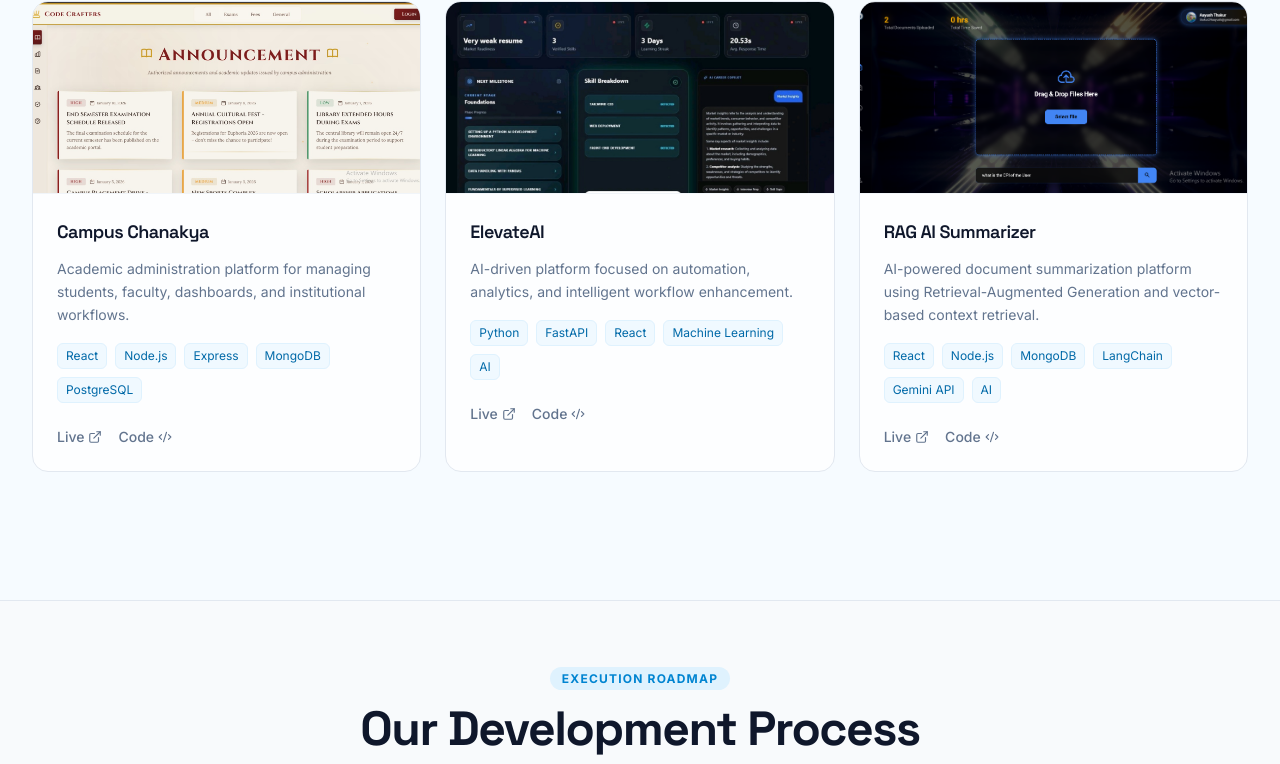
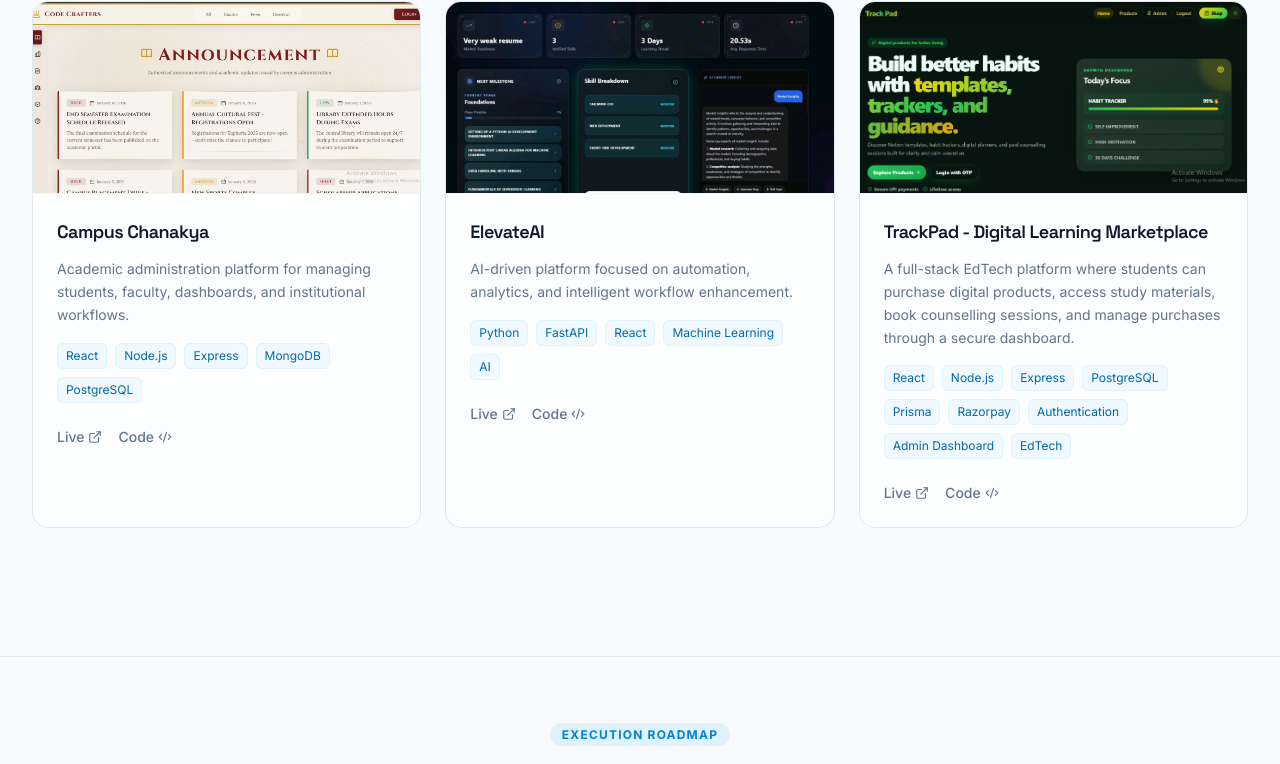
Before and after one commit to Aayush20253534/SkyLine-Web-Co., a React (Vite) app in the folder client/: page / in a window 1280 px wide. Shown: the part 1776-2540 px from the top of the page. Built offline with nearby package versions, Linux system fonts and the light colour scheme.

Commit message:
portfolio changes

```diff
--- a/client/src/components/sections/FeaturedProjects.jsx
+++ b/client/src/components/sections/FeaturedProjects.jsx
@@ -3,7 +3,7 @@ import { useTheme } from "../../context/ThemeContext";
 
 import img1 from "../../assets/1.png";
 import img2 from "../../assets/2.png";
-import img5 from "../../assets/5.png";
+import img6 from "../../assets/6.png";
 
 const projects = [
   {
@@ -27,17 +27,26 @@ const projects = [
     link: "https://elevateai-pi.vercel.app",
     github: "https://github.com/Aayush20253534/ELEVATEAI",
   },
-  {
-    id: 3,
-    title: "RAG AI Summarizer",
-    description:
-      "AI-powered document summarization platform using Retrieval-Augmented Generation and vector-based context retrieval.",
-    tags: ["React", "Node.js", "MongoDB", "LangChain", "Gemini API", "AI"],
-    image: img5,
-    link: "https://rag-based-ai-summarizer-updated-and.vercel.app",
-    github:
-      "https://github.com/Aayush20253534/RAG_BASED_AI_SUMMARIZER_UPDATED_AND_ADVANCED",
-  },
+{
+  id: 3,
+  title: "TrackPad - Digital Learning Marketplace",
+  description:
+    "A full-stack EdTech platform where students can purchase digital products, access study materials, book counselling sessions, and manage purchases through a secure dashboard.",
+  tags: [
+    "React",
+    "Node.js",
+    "Express",
+    "PostgreSQL",
+    "Prisma",
+    "Razorpay",
+    "Authentication",
+    "Admin Dashboard",
+    "EdTech"
+  ],
+  image: img6,
+  link: "https://www.trackkpad.com",
+  github: "https://github.com/Aayush20253534/Habit-Hive",
+},
 ];
 
 const FeaturedProjects = () => {
--- a/client/src/pages/Portfolio/Portfolio.jsx
+++ b/client/src/pages/Portfolio/Portfolio.jsx
@@ -9,6 +9,7 @@ import img2 from "../../assets/2.png";
 import img3 from "../../assets/3.png";
 import img4 from "../../assets/4.png";
 import img5 from "../../assets/5.png";
+import img6 from "../../assets/6.png";
 
 const categories = ["All", "AI", "Infrastructure", "Education"];
 
@@ -28,17 +29,28 @@ const portfolio = [
     live: "https://rag-based-ai-summarizer-updated-and.vercel.app",
   },
   {
-    id: 2,
-    category: "AI",
-    title: "Drone Detection Model",
-    description:
-      "Computer vision system designed for drone detection using machine learning and image processing techniques.",
-    details:
-      "A machine learning project focused on detecting drones through computer vision models. The system is designed around object detection workflows, visual processing, and AI-powered aerial object recognition.",
-    tech: ["Python", "FastAPI", "OpenCV", "YOLO", "Computer Vision"],
-    github: "https://github.com/Aayush20253534/DRONE_DETECTION_MODEL",
-    live: "https://github.com/Aayush20253534/DRONE_DETECTION_MODEL",
-  },
+  id: 2,
+  category: "EdTech",
+  title: "TrackPad",
+  image: img6,
+  description:
+    "Digital product marketplace for students featuring study resources, productivity tools, counselling bookings, OTP authentication, and secure payments.",
+  details:
+    "TrackPad is a full-stack platform built to help students access premium study materials, digital products, and counselling services. The platform includes OTP-based authentication, Razorpay payment integration, automated purchase access management, admin dashboards, product management, file delivery, and responsive user experiences. Designed with scalability and simplicity in mind, it serves as a complete digital commerce solution for educational content.",
+  tech: [
+    "React",
+    "Node.js",
+    "Express",
+    "PostgreSQL",
+    "Prisma",
+    "Razorpay",
+    "JWT",
+    "Render",
+    "Vercel"
+  ],
+  github: "https://github.com/Aayush20253534/Habit-Hive",
+  live: "https://www.trackkpad.com",
+},
   {
     id: 3,
     category: "Infrastructure",
```
Also changed, not shown: client/src/assets/6.png (added).
